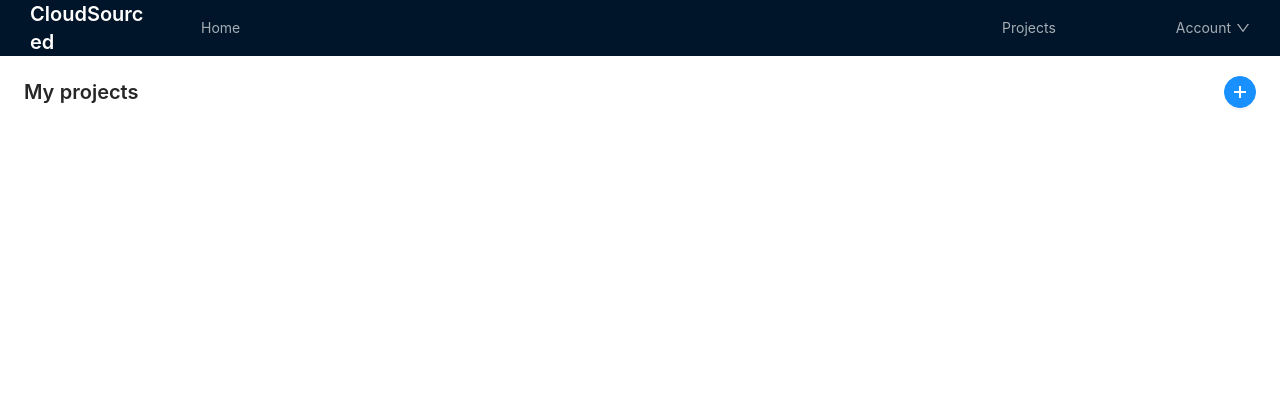
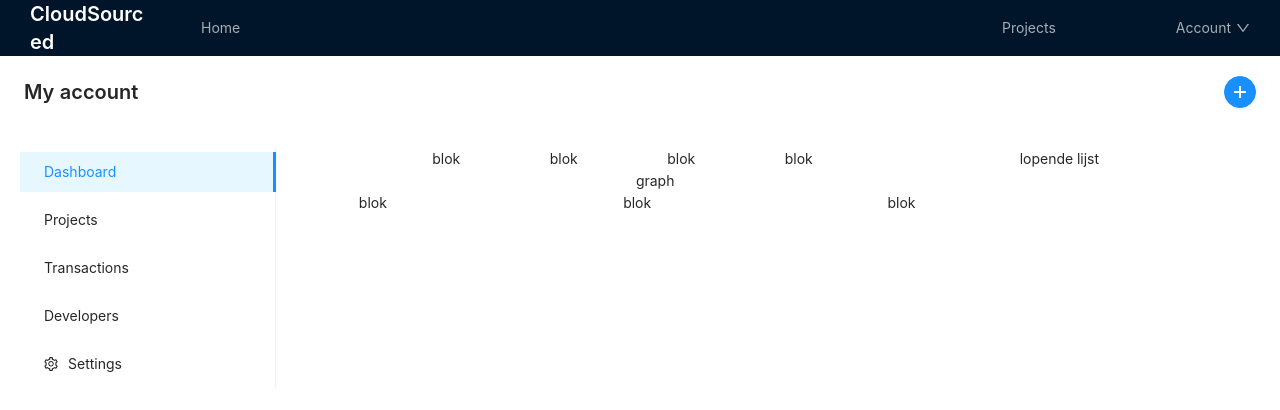
Before and after one commit to Z-Farook/Cloudsourced, a React (Create React App) app in the folder frontend/: page /account in a window 1280 px wide. Shown: the top 410 px of the page. Built offline with nearby package versions, Linux system fonts and the light colour scheme.

Commit message:
Added layout

```diff
--- a/frontend/src/pages/Account/index.tsx
+++ b/frontend/src/pages/Account/index.tsx
@@ -1,9 +1,15 @@
 import React from "react";
 import { RouteComponentProps, withRouter } from "react-router";
 import DefaultLayout from "../../components/layout/DefaultLayout";
-import { Row, Button, PageHeader } from "antd";
+import { Row, Button, PageHeader, Menu, Col } from "antd";
 // import { myProjectMocks } from "./myProjectMocks";
-import { PlusOutlined } from "@ant-design/icons";
+import {
+  PlusOutlined,
+  MailOutlined,
+  AppstoreOutlined,
+  SettingOutlined,
+} from "@ant-design/icons";
+import SubMenu from "antd/lib/menu/SubMenu";
 interface IProps extends RouteComponentProps {}
 
 const AccountPage: React.FC<IProps> = (props) => {
@@ -11,7 +17,7 @@ const AccountPage: React.FC<IProps> = (props) => {
     <DefaultLayout>
       <PageHeader
         className="site-page-header"
-        title="My projects"
+        title="My account"
         extra={[
           <Button
             type="primary"
@@ -23,14 +29,50 @@ const AccountPage: React.FC<IProps> = (props) => {
         ]}
       />
       <div className="Grid" style={{ padding: 20 }}>
-        <Row justify="center" gutter={[24, 24]}>
-          {/* {myProjectMocks.map((v, i) => {
-            return (
-              <Col xl={5} lg={6} md={8} sm={12} xs={24} key={i}>
-                <ProjectCard {...v}></ProjectCard>
+        <Row>
+          <Col span={4}>
+            <Menu
+              // onClick={this.handleClick}
+              style={{ width: 256, height: "100%" }}
+              defaultSelectedKeys={["1"]}
+              defaultOpenKeys={["sub1"]}
+              mode="inline"
+            >
+              <Menu.Item key="1">Dashboard</Menu.Item>
+              <Menu.Item key="2">Projects</Menu.Item>
+              <Menu.Item key="3">Transactions</Menu.Item>
+
+              <Menu.Item key="4">Developers</Menu.Item>
+              <Menu.Item key="5">
+                {" "}
+                <span>
+                  <SettingOutlined />
+                  <span>Settings</span>
+                </span>
+              </Menu.Item>
+            </Menu>
+          </Col>
+          <Col span={20}>
+            <Row justify="center" gutter={[24, 24]}>
+              <Col span={16}>
+                <Row justify="center" gutter={[24, 24]}>
+                  <Col span={4}>blok</Col>
+                  <Col span={4}>blok</Col>
+                  <Col span={4}>blok</Col>
+                  <Col span={4}>blok</Col>
+                </Row>
+                <Row justify="center" gutter={[24, 24]}>
+                  graph
+                </Row>
               </Col>
-            );
-          })} */}
+              <Col span={4}>lopende lijst</Col>
+            </Row>
+            <Row justify="center" gutter={[24, 24]}>
+              <Col span={6}>blok</Col>
+              <Col span={6}>blok</Col>
+              <Col span={6}>blok</Col>
+            </Row>
+          </Col>
         </Row>
       </div>
     </DefaultLayout>
```
